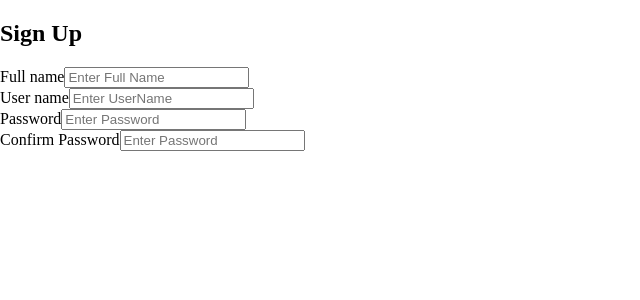
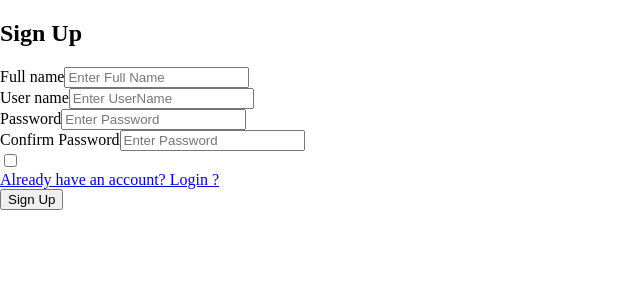
Before and after one commit to triggereddown/AlfredCodeV2, a React (Vite) app in the folder frontend/: page /signup in a window 1280 px wide. Shown: the top 300 px of the page, without its empty margins (0-640 px from the left). Built offline with nearby package versions, Linux system fonts and the light colour scheme.

Commit message:
Completed Signup

```diff
--- a/frontend/src/components/Signup.jsx
+++ b/frontend/src/components/Signup.jsx
@@ -1,4 +1,5 @@
 import React from "react";
+import { Link } from "react-router-dom";
 
 const Signup = () => {
   return (
@@ -28,6 +29,13 @@ const Signup = () => {
             <span>Confirm Password</span>
           </label>
           <input type="password" placeholder="Enter Password" />
+          <div>
+            <input type="checkbox" />
+          </div>
+          <Link to="/login">Already have an account? Login ?</Link>
+          <div>
+            <button>Sign Up</button>
+          </div>
         </div>
       </form>
     </div>
```
